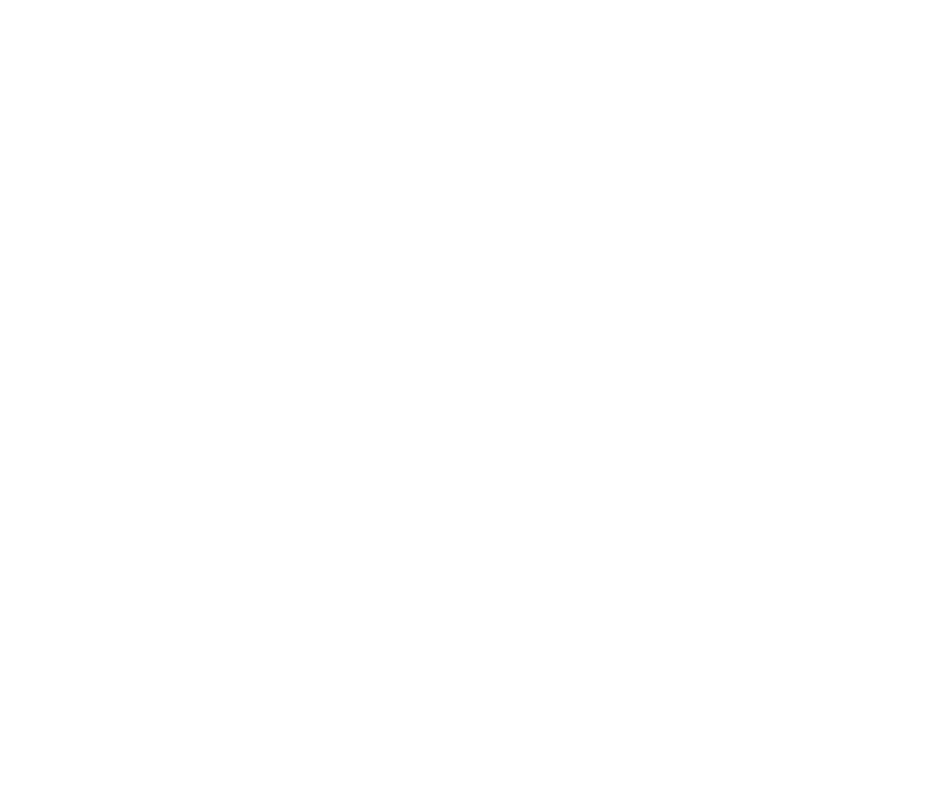
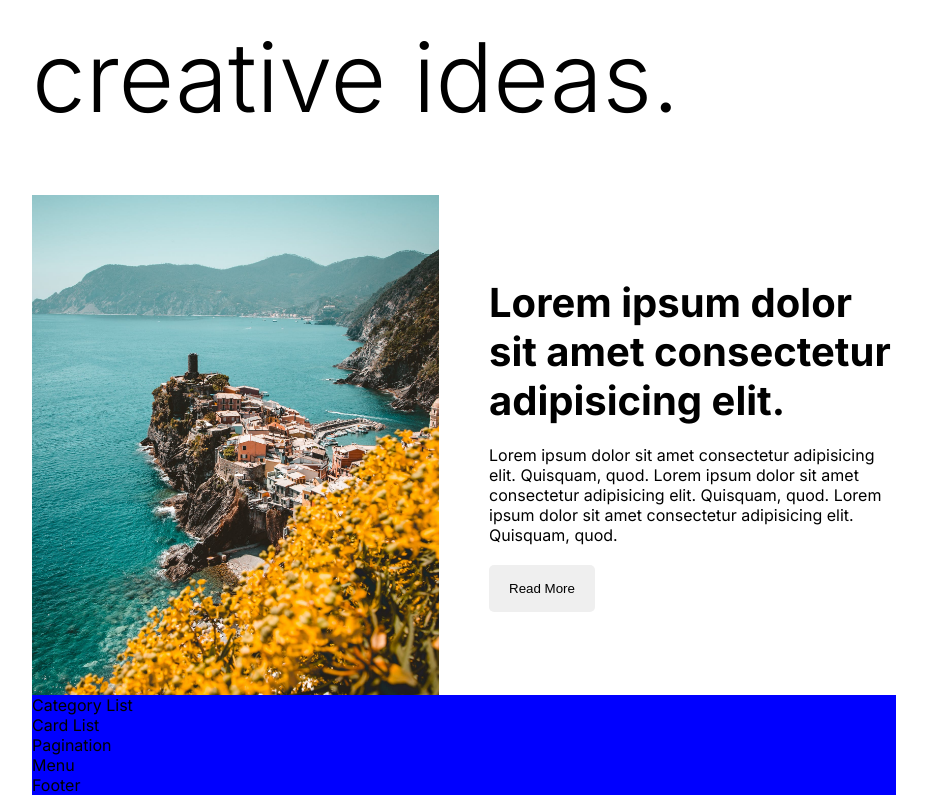
Before and after one commit to daspapan/Blog-App, a Next.js app: page / in a window 1280 px wide. Shown: the part 459-1254 px from the top of the page, without its empty margins (176-1103 px from the left). Before the commit the page ends 800 px from the top, so only its background shows below. Built offline with nearby package versions, Linux system fonts and the light colour scheme.

Commit message:
Featured post design

```diff
--- a/src/components/featured/Featured.jsx
+++ b/src/components/featured/Featured.jsx
@@ -1,9 +1,26 @@
 import React from 'react'
 import styles from './featured.module.css';
+import Image from 'next/image';
 
 const Featured = () => {
     return (
-        <div className={styles.container}>Featured</div>
+        <div className={styles.container}>
+            <h1 className={styles.title}><b>Hey, Pratibha is here!</b> Discover my stories and creative ideas.</h1>
+            <div className={styles.post}>
+                <div className={styles.imgContainer}>
+                    <Image src="/p1.jpeg" alt="" fill className={styles.image} />
+                </div>
+                <div className={styles.textContainer}>
+                    <h1 className={styles.postTitle}>Lorem ipsum dolor sit amet consectetur adipisicing elit. </h1>
+                    <p className={styles.postDesc}>
+                        Lorem ipsum dolor sit amet consectetur adipisicing elit. Quisquam, quod.
+                        Lorem ipsum dolor sit amet consectetur adipisicing elit. Quisquam, quod.
+                        Lorem ipsum dolor sit amet consectetur adipisicing elit. Quisquam, quod.
+                    </p>
+                    <button className={styles.button}>Read More</button>
+                </div>
+            </div>
+        </div>
     )
 }
 
--- a/src/components/featured/featured.module.css
+++ b/src/components/featured/featured.module.css
@@ -1,3 +1,49 @@
 .container {
-    background-color: green;
+    margin-top: 30px;
 }
+
+.title {
+    font-size: 96px;
+    font-weight: 300;
+}
+
+.post {
+    margin-top: 60px;
+    display: flex;
+    align-items: center;
+    gap: 50px;
+}
+
+.imgContainer {
+    flex: 1;
+    height: 500px;
+    position: relative;
+}
+
+.image {
+    object-fit: cover;
+}
+
+.textContainer {
+    flex: 1;
+    display: flex;
+    flex-direction: column;
+    gap: 20px;
+}
+
+.postTitle {
+    font-size: 40px;
+}
+
+.postDescription {
+    font-size: 20px;
+    font-weight: 300;
+    color: var(--softTextColor);
+}
+
+.button {
+    padding: 16px 20px;
+    border: none;
+    border-radius: 5px;
+    width: max-content;
+}
```
